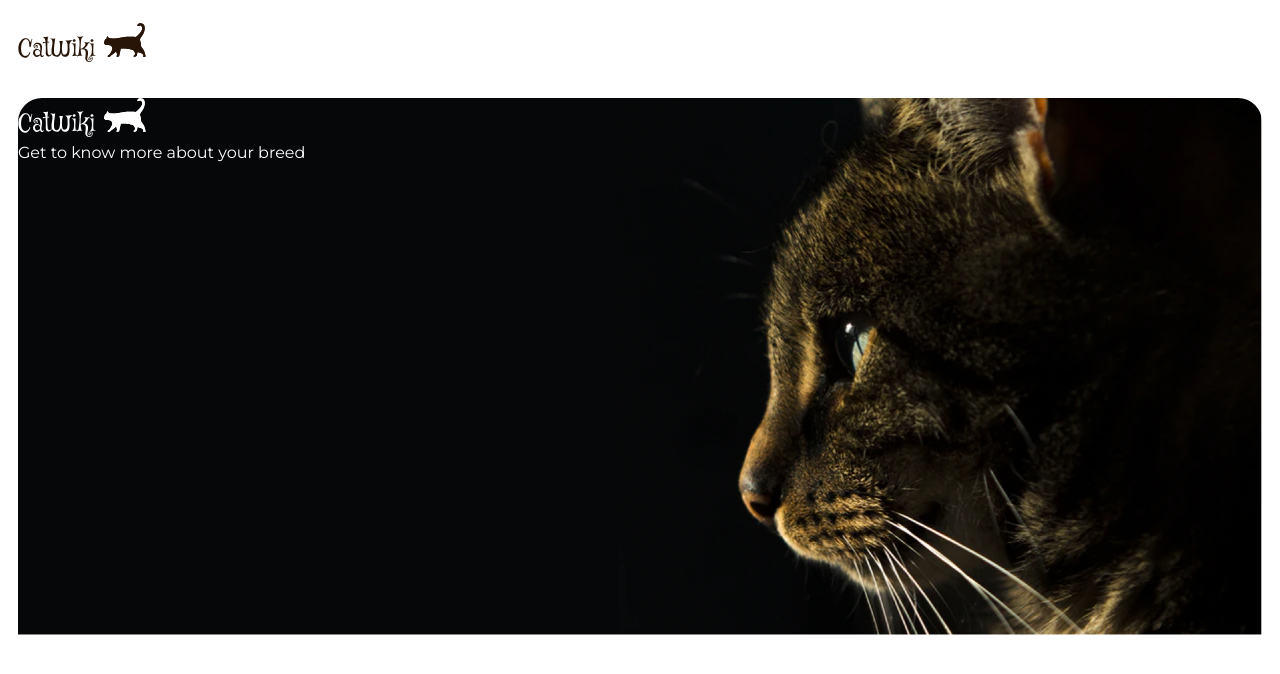
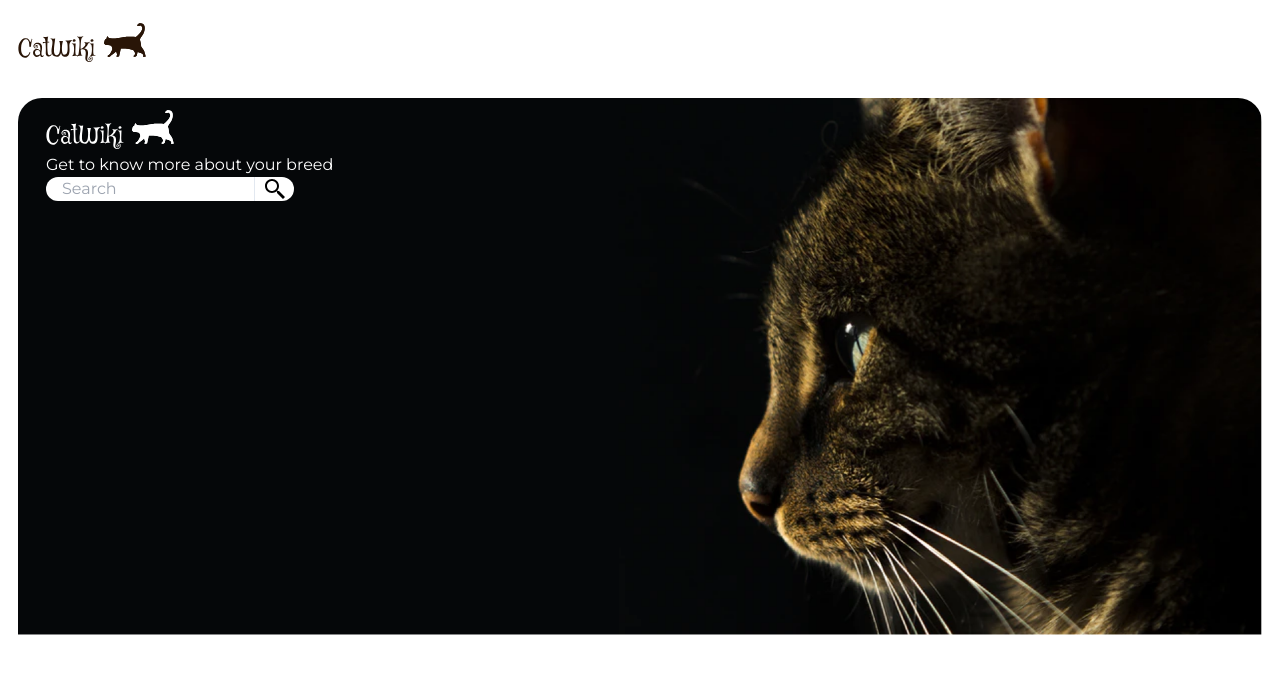
Before and after one commit to ronaldlamdev/catwiki-devio-mern, a React (Vite) app in the folder frontend/: page / in a window 1280 px wide. Shown: the top 674 px of the page. Built offline with nearby package versions, Linux system fonts and the light colour scheme.

Commit message:
created search bar

```diff
--- a/frontend/src/assets/sections/Search.tsx
+++ b/frontend/src/assets/sections/Search.tsx
@@ -13,11 +13,14 @@ const Search = () => {
           <source srcSet={HeroCatMd} media='(768px <= width < 1023px)'/>
           <img src={HeroCatSm} className='w-full rounded-t-3xl' alt='Cat'/>
         </picture>
-        <div className='absolute top-0'>
+        <div className='absolute top-3 left-7'>
           <img src={Logo} className='invert contrast-[150%]' alt='logo'/>
           <h1 className='text-white'>Get to know more about your breed</h1>
-          <div>
-
+          <div className='flex'>
+            <input type='text' placeholder='Search' className='pl-4 rounded-l-3xl'/>
+            <div className='bg-white flex justify-center rounded-r-3xl border-l-slate-200 border-l w-10'>
+              <img src={SearchIcon} alt='search icon'/>
+            </div>
           </div>
         </div>
       </div>
```
